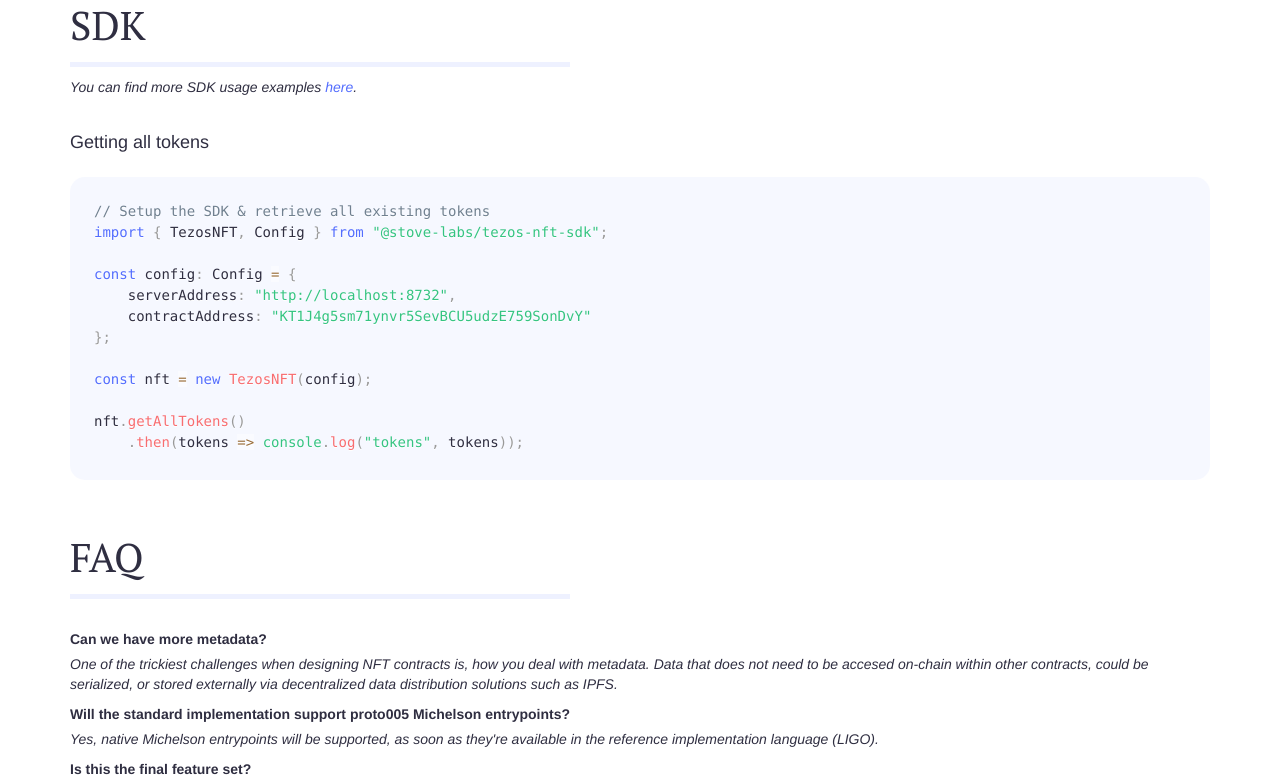
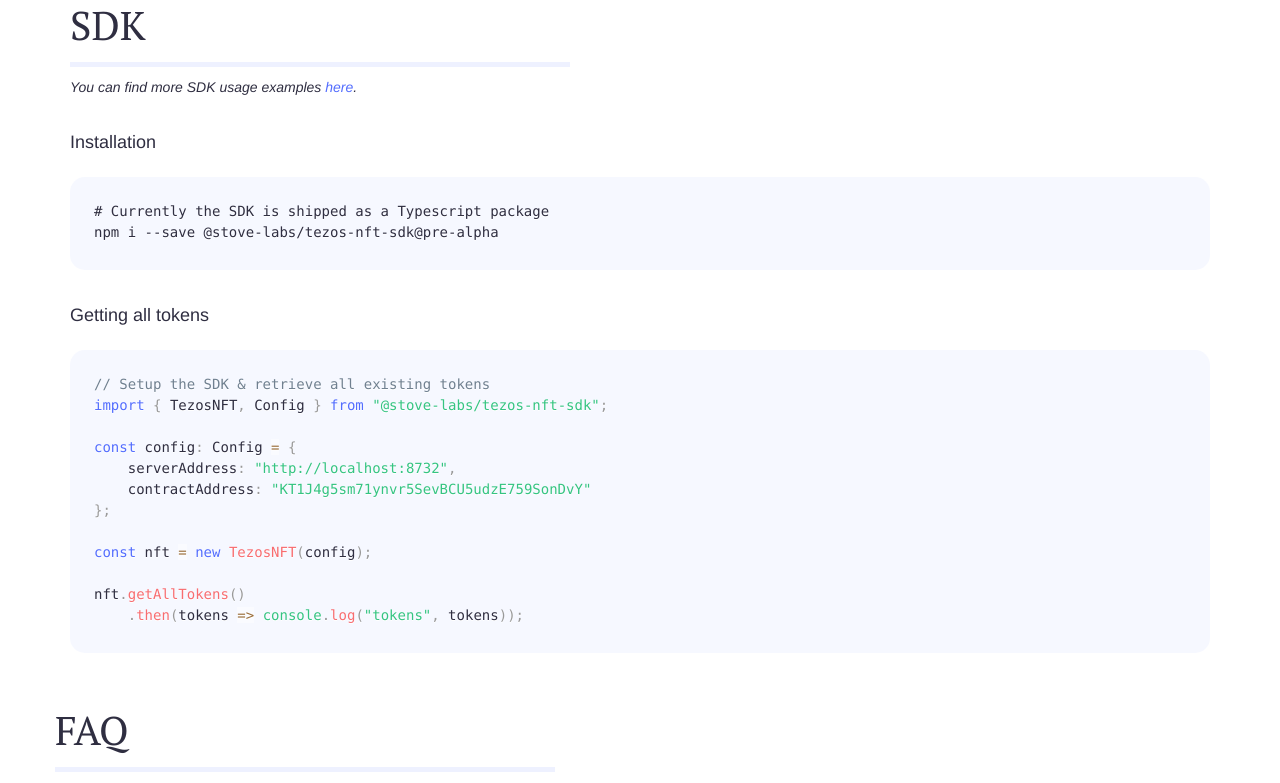
Before and after one commit to stove-labs/tzip-12.stove-labs.com, a plain HTML site: page docs/index.html in a window 1280 px wide. Shown: the part 3268-4051 px from the top of the page. Drawn offline with nearby package versions, Linux system fonts and the light colour scheme.

Commit message:
Add SDK installation example

```diff
--- a/docs/index.html
+++ b/docs/index.html
@@ -186,6 +186,12 @@ $ tezos-client transfer 0 from alice to nft --arg '(Left (Left 1))'
 
                 <i>You can find more SDK usage examples <a href="https://github.com/stove-labs/nft.stove-labs.com/blob/master/src/sdk/src/TezosNFT.spec.ts">here</a>.</i>
 
+                <h4>Installation</h4>
+                <div>
+                    <pre><code class="language-shell-session"># Currently the SDK is shipped as a Typescript package
+npm i --save @stove-labs/tezos-nft-sdk@pre-alpha
+                    </code></pre>
+
                 <h4>Getting all tokens</h4>
                 <div>
                     <pre><code class="language-typescript">// Setup the SDK & retrieve all existing tokens
```
Also changed, not shown: 2 other files.
